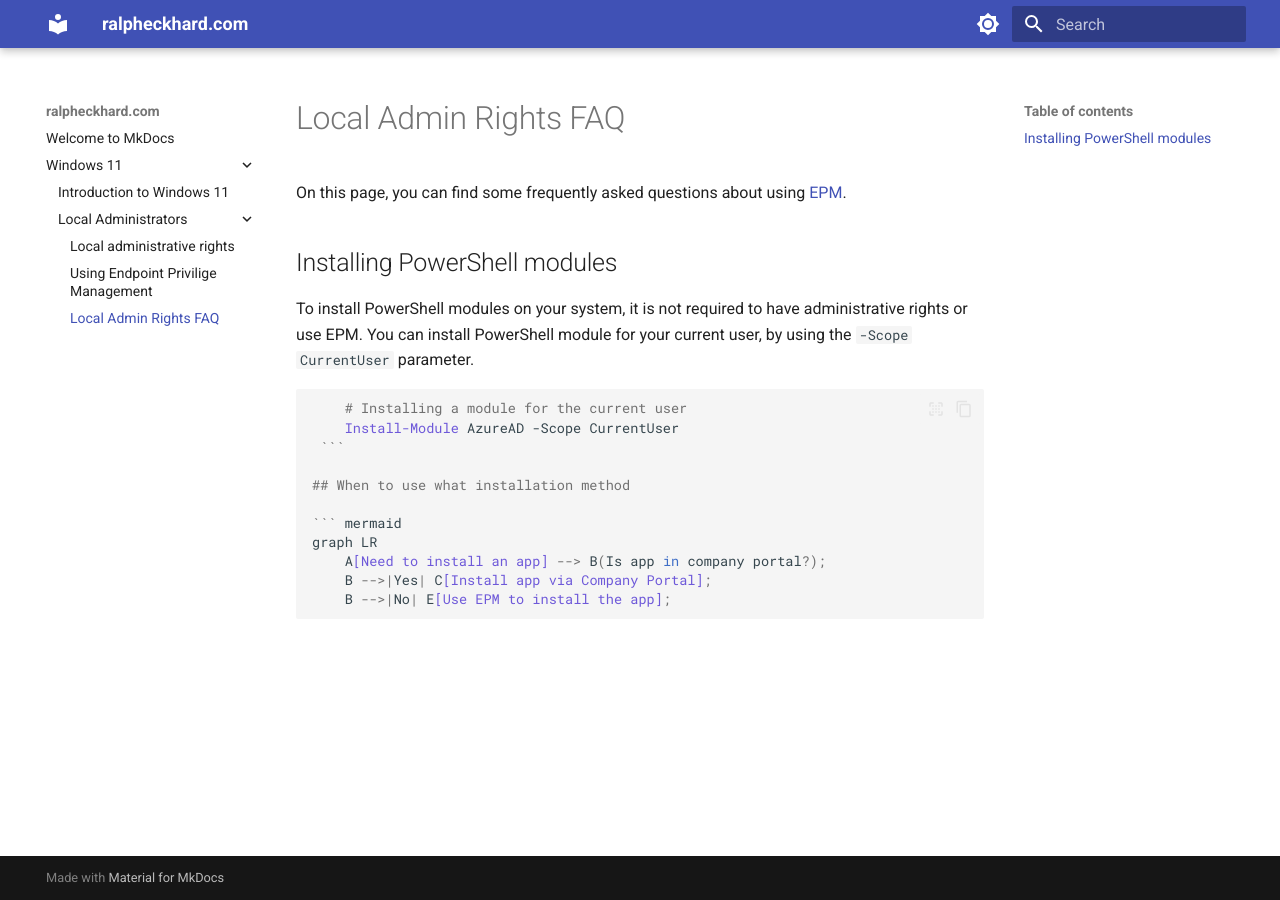
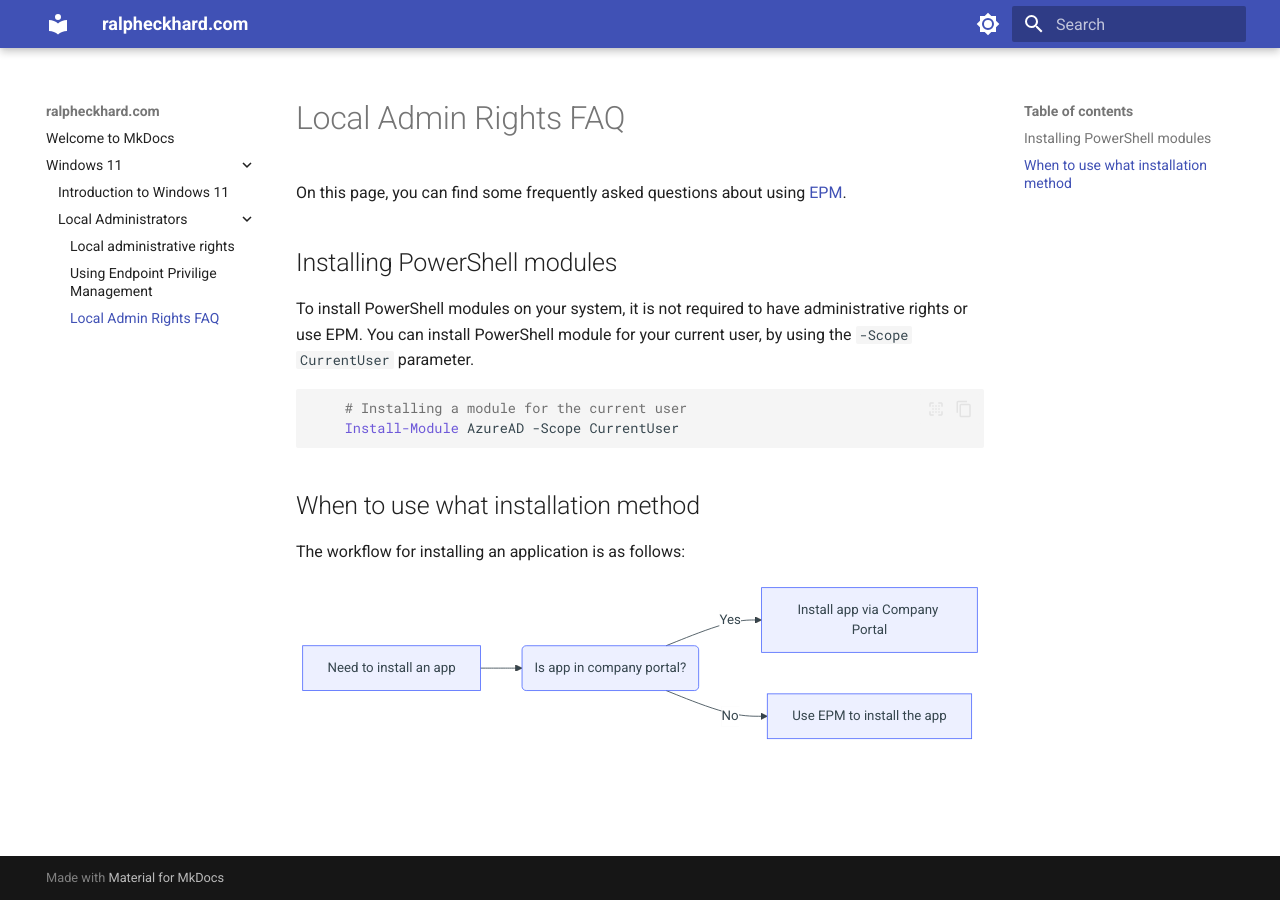
Before and after one commit to ralpje/documentation, an MkDocs documentation site: the page built from docs/Windows 11/Local Administrators/LAR FAQ.md, in a window 1280 px wide. Built offline with MkDocs 1.6.1 and Material for MkDocs 9.7.7, drawn with Linux system fonts in a browser that asks for light colours.

Commit message:
Removed indent

````diff
--- a/docs/Windows 11/Local Administrators/LAR FAQ.md
+++ b/docs/Windows 11/Local Administrators/LAR FAQ.md
@@ -8,9 +8,10 @@ To install PowerShell modules on your system, it is not required to have adminis
 ``` powershell
     # Installing a module for the current user
     Install-Module AzureAD -Scope CurrentUser
- ```
+```
 
 ## When to use what installation method
+The workflow for installing an application is as follows:
 
 ``` mermaid
 graph LR
````
